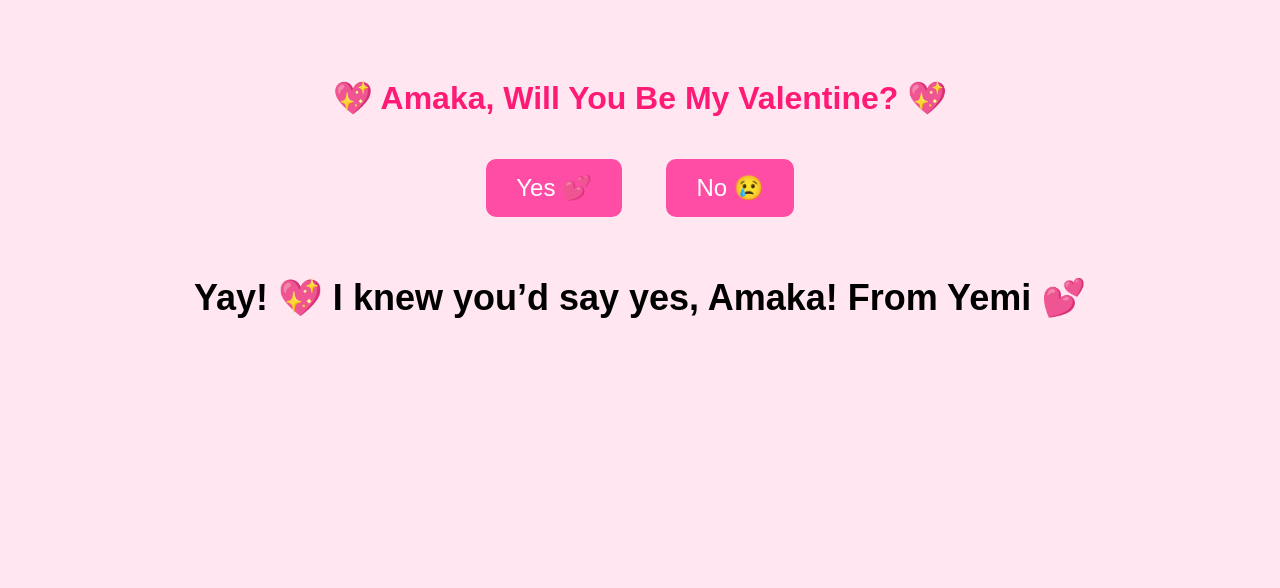
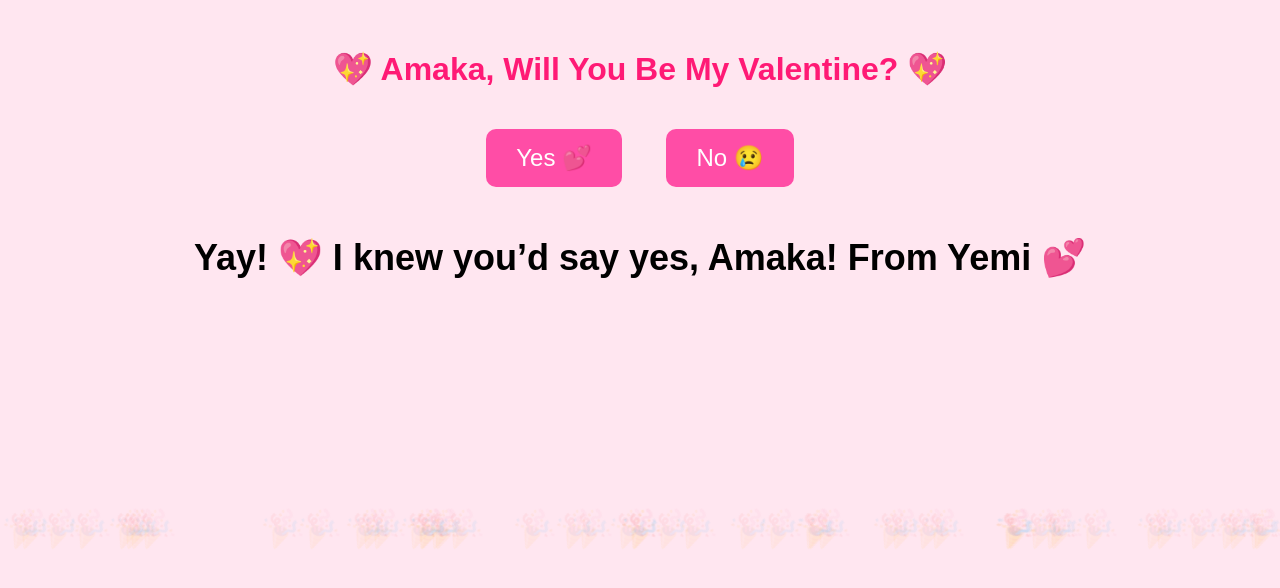
Before and after one commit to wildchild69me-hub/valentine, a plain HTML site: page index.html in a window 1280 px wide. Both pictures are taken after a click on the button "Yes 💕". Drawn offline with Linux system fonts and the light colour scheme.

Commit message:
Update valentine

```diff
--- a/index.html
+++ b/index.html
@@ -8,12 +8,17 @@
       text-align: center;
       font-family: Arial, sans-serif;
       background-color: #ffe6f0;
-      padding-top: 50px;
-      overflow-x: hidden;
+      overflow: hidden;
+      margin: 0;
+      padding: 0;
+      height: 100vh;
     }
+
     h1 {
       color: #ff1a75;
+      margin-top: 50px;
     }
+
     button {
       padding: 15px 30px;
       font-size: 24px;
@@ -23,26 +28,57 @@
       border: none;
       border-radius: 10px;
       cursor: pointer;
-      transition: transform 0.2s;
+      transition: all 0.2s;
+      position: relative;
     }
+
     button:hover {
       transform: scale(1.1);
       background-color: #ff1a75;
     }
+
     #reaction {
-      margin-top: 40px;
+      margin-top: 30px;
       font-size: 24px;
     }
+
+    .heart, .confetti, .firework {
+      position: absolute;
+      font-size: 30px;
+      pointer-events: none;
+    }
+
     .heart {
-      position: absolute;
       color: red;
-      font-size: 30px;
       animation: floatUp 2s ease-out forwards;
     }
+
+    .confetti {
+      animation: confettiFall 3s linear forwards;
+    }
+
+    .firework {
+      width: 8px;
+      height: 8px;
+      border-radius: 50%;
+      animation: explode 1s ease-out forwards;
+    }
+
     @keyframes floatUp {
       0% {opacity: 1; transform: translateY(0);}
-      100% {opacity: 0; transform: translateY(-200px);}
+      100% {opacity: 0; transform: translateY(-250px);}
     }
+
+    @keyframes confettiFall {
+      0% {opacity: 1; transform: translateY(0);}
+      100% {opacity: 0; transform: translateY(600px) rotate(360deg);}
+    }
+
+    @keyframes explode {
+      0% {opacity: 1; transform: scale(1);}
+      100% {opacity: 0; transform: scale(4) translateY(-200px);}
+    }
+
     img.meme {
       max-width: 200px;
       margin: 10px;
@@ -53,41 +89,74 @@
 </head>
 <body>
   <h1>💖 Amaka, Will You Be My Valentine? 💖</h1>
-  <button onclick="yesResponse()">Yes 💕</button>
-  <button onclick="noResponse()">No 😢</button>
+  <button id="yesBtn">Yes 💕</button>
+  <button id="noBtn">No 😢</button>
 
   <div id="reaction"></div>
 
   <script>
     const noReplies = [
-      {text: "I know say amaka dey always disappoint but no disappoint me abeg 😭…", img: "https://imageresizer.com/meme-generator/edit/Disappointed-Dog"},
-      {text: "Oh no 😭… Yemi is heartbroken!", img: "https://i.imgur.com/1Q1ZQ8R.png"},
-      {text: "Omo! Are you serious? 😅", img: "https://i.imgur.com/XbD6d8y.png"},
-      {text: "Pretty please 💔", img: "https://i.imgur.com/V3VxQmT.png"},
-
+      {text: "Oh no 😭… Yemi is heartbroken!", img: "https://raw.githubusercontent.com/YOUR-USERNAME/valentine/main/heartbroken.png"},
+      {text: "Omo! Are you serious? 😅", img: "https://raw.githubusercontent.com/YOUR-USERNAME/valentine/main/funny.png"},
+      {text: "I see… tough luck for Yemi 💔", img: "https://raw.githubusercontent.com/YOUR-USERNAME/valentine/main/sad.png"},
+      {text: "No? But I baked imaginary cookies for you! 🍪", img: "https://raw.githubusercontent.com/YOUR-USERNAME/valentine/main/cookie.png"},
+      {text: "You’ll regret this, Amaka! 😎", img: "https://raw.githubusercontent.com/YOUR-USERNAME/valentine/main/funny2.png"}
     ];
 
-    function yesResponse() {
-      const reactionDiv = document.getElementById('reaction');
+    const yesBtn = document.getElementById('yesBtn');
+    const noBtn = document.getElementById('noBtn');
+    const reactionDiv = document.getElementById('reaction');
+
+    // YES BUTTON ACTION
+    yesBtn.addEventListener('click', () => {
       reactionDiv.innerHTML = "<h2>Yay! 💖 I knew you’d say yes, Amaka! From Yemi 💕</h2>";
 
-      // Add floating hearts
-      for(let i=0;i<20;i++){
+      // floating hearts
+      for(let i=0; i<30; i++){
         const heart = document.createElement('div');
         heart.className = 'heart';
         heart.style.left = Math.random() * window.innerWidth + 'px';
+        heart.style.top = window.innerHeight + 'px';
         heart.innerText = '❤️';
         document.body.appendChild(heart);
-        setTimeout(()=>heart.remove(), 2000);
+        setTimeout(()=>heart.remove(), 2500);
       }
-    }
 
-    function noResponse() {
-      const reactionDiv = document.getElementById('reaction');
+      // fireworks
+      for(let i=0; i<50; i++){
+        const firework = document.createElement('div');
+        firework.className = 'firework';
+        firework.style.left = Math.random() * window.innerWidth + 'px';
+        firework.style.top = Math.random() * window.innerHeight + 'px';
+        firework.style.backgroundColor = `hsl(${Math.random()*360}, 100%, 50%)`;
+        document.body.appendChild(firework);
+        setTimeout(()=>firework.remove(), 1200);
+      }
+
+      // confetti
+      for(let i=0; i<50; i++){
+        const confetti = document.createElement('div');
+        confetti.className = 'confetti';
+        confetti.style.left = Math.random() * window.innerWidth + 'px';
+        confetti.style.top = '-50px';
+        confetti.innerText = '🎉';
+        document.body.appendChild(confetti);
+        setTimeout(()=>confetti.remove(), 3000);
+      }
+    });
+
+    // NO BUTTON ACTION
+    noBtn.addEventListener('click', () => {
+      // Move the button randomly to dodge clicks (fun)
+      noBtn.style.position = 'absolute';
+      noBtn.style.left = Math.random() * (window.innerWidth - noBtn.offsetWidth) + 'px';
+      noBtn.style.top = Math.random() * (window.innerHeight - noBtn.offsetHeight) + 'px';
+
       const randomIndex = Math.floor(Math.random() * noReplies.length);
       const reply = noReplies[randomIndex];
       reactionDiv.innerHTML = `<p>${reply.text}</p><img class="meme" src="${reply.img}" />`;
-    }
+    });
+
   </script>
 </body>
 </html>
```
